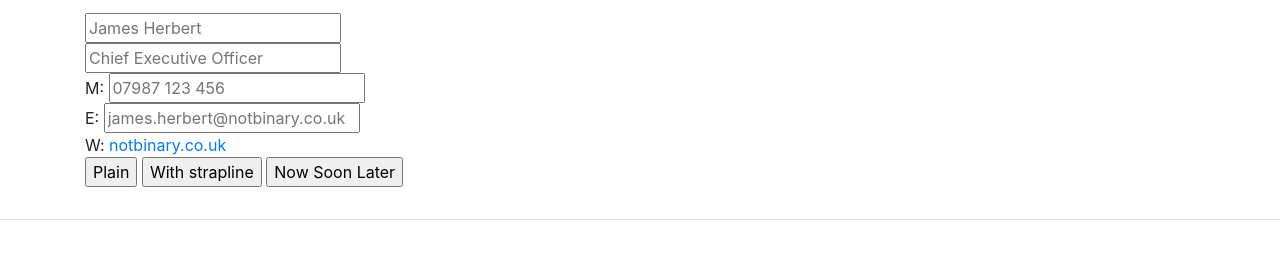
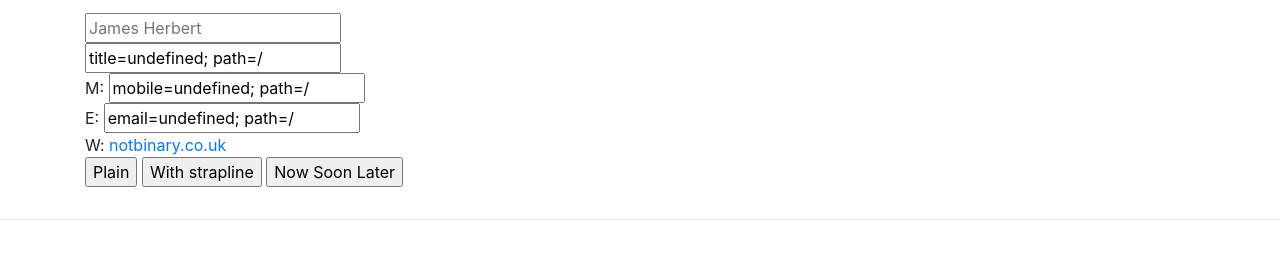
Before and after one commit to foundry4/signature-builder-humanplus, a plain HTML site: page index.html in a window 1280 px wide. Shown: the part 173-432 px from the top of the page. Drawn offline with nearby package versions, Linux system fonts and the light colour scheme.

Commit message:
Fixing and smoothing experience.

```diff
--- a/index.html
+++ b/index.html
@@ -52,8 +52,8 @@
                             <div class="contact">W: <a href="https://notbinary.co.uk">notbinary.co.uk</a></div>
                             <div>
                                     <input type="button" class="button" onclick="generatePlain()" value="Plain" />
-                                    <input type="button" class="button" onclick="generateWithStrapline())" value="With strapline" />
-                                    <input type="button" class="button" onclick="generateNowSoonLater()')" value="Now Soon Later" />
+                                    <input type="button" class="button" onclick="generateWithStrapline()" value="With strapline" />
+                                    <input type="button" class="button" onclick="generateNowSoonLater()" value="Now Soon Later" />
                             </div>
                         </form>
                     </p>
@@ -91,6 +91,13 @@
         window.location.href = "now-soon-later.html";
     }
 
+    function loadDetails() {
+        $("#name").val(Cookies.get("name"))
+        $("#title").val(Cookies.set("title"))
+        $("#mobile").val(Cookies.set("mobile"))
+        $("#email").val(Cookies.set("email"))
+    }
+
     function saveDetails() {
         Cookies.set("name", $("#name").val())
         Cookies.set("title", $("#title").val())
@@ -112,5 +119,7 @@
         }
     }
 
+    $(loadDetails)
+
     </script>
 </html>
```
